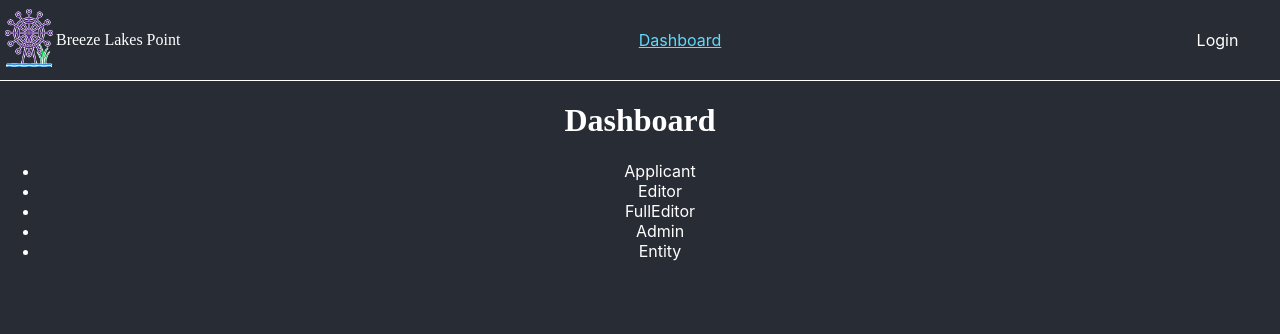
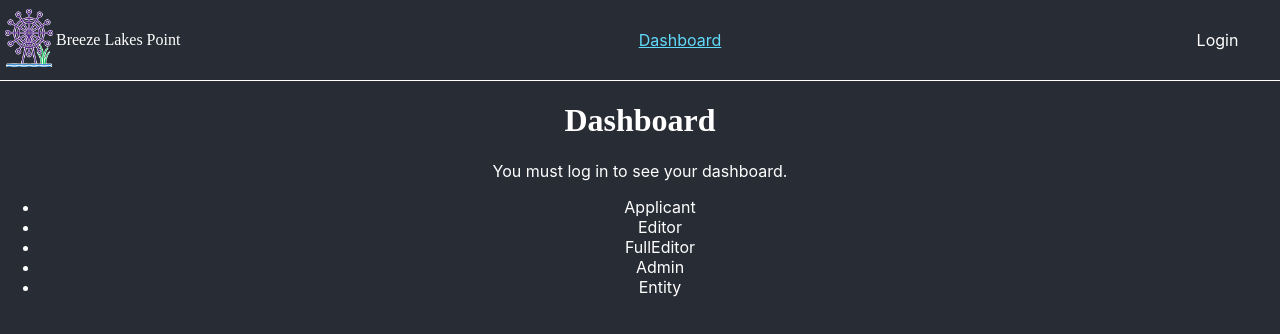
Before and after one commit to kristenkinnearohlmann/breeze-lakes-point-frontend, a React (Create React App) app: page /home in a window 1280 px wide. Shown: the top 334 px of the page. Built offline with nearby package versions, Linux system fonts and the light colour scheme; a web font is replaced by a local one.

Commit message:
Added function to display dashboard items with default verbiage

```diff
--- a/src/components/Dashboard.js
+++ b/src/components/Dashboard.js
@@ -5,10 +5,19 @@ class Dashboard extends Component {
     render () {
         console.log('Here?')
         console.log(this.props.currentUserId)
+
+        const displayItems = () => {
+            if (this.props.currentUserId === -1) {
+                return <p>You must log in to see your dashboard.</p>
+            } else {
+                return <p>Current user: {this.props.currentUserId}</p>
+            }
+        }
+
         return (
             <div>
                 <h1 className="title">Dashboard</h1>
-                <p>
+                {displayItems()}
                 <ul>
                     <li>Applicant</li>
                     <li>Editor</li>
@@ -16,7 +25,6 @@ class Dashboard extends Component {
                     <li>Admin</li>
                     <li>Entity</li>
                 </ul>
-                </p>
             </div>
         )
     }
```
Lines whose indentation alone changed are shown as unchanged.
